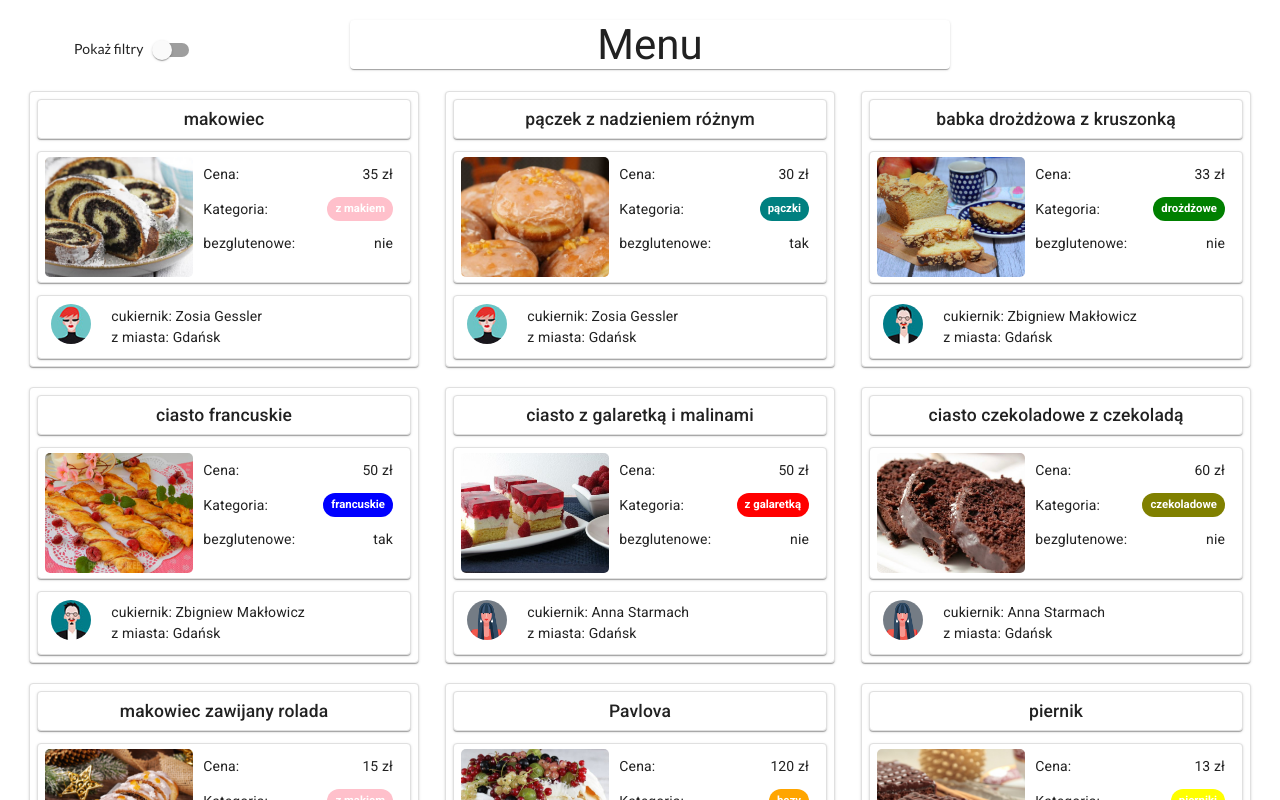
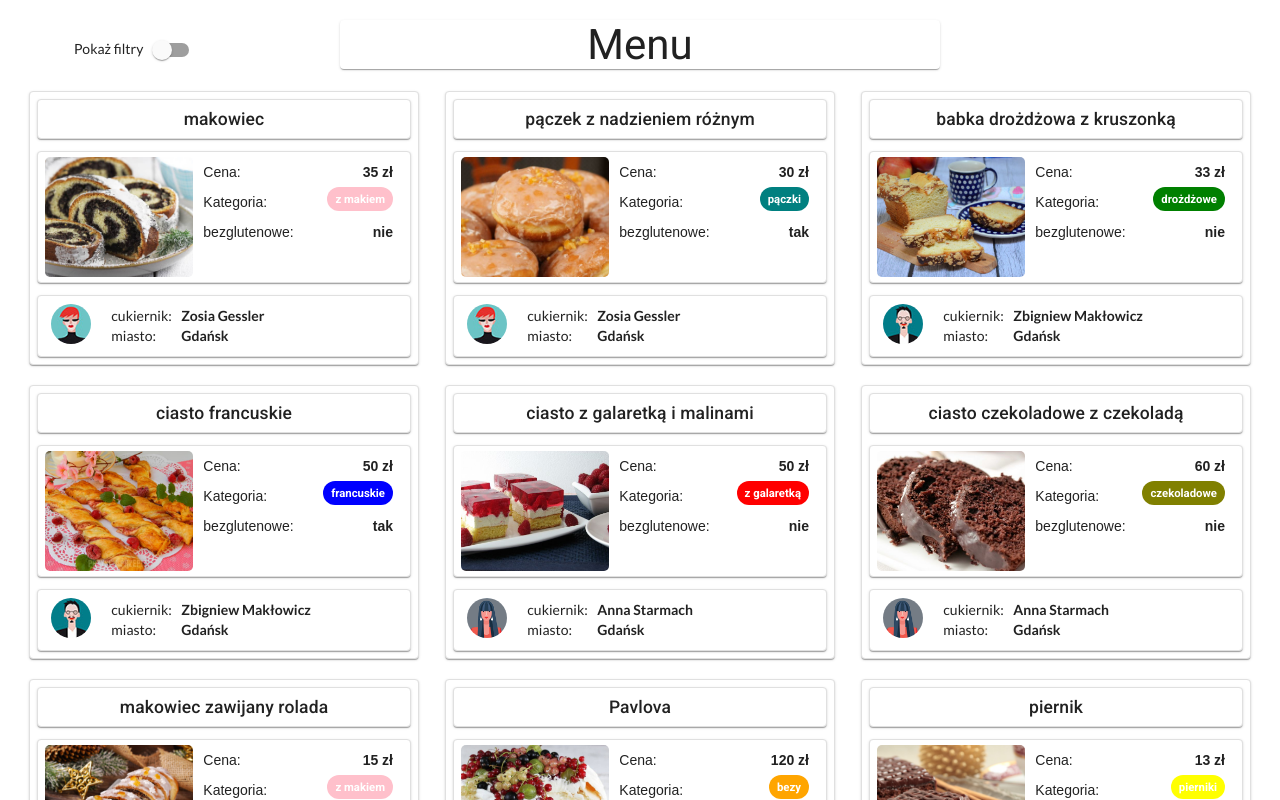
Before and after one commit to infoshareacademy/jfdz12-no-problem-app, a React (Create React App) app: page / in a window 1280 px wide. Shown: the top 800 px of the page. Built offline with nearby package versions, Linux system fonts and the light colour scheme.

Commit message:
refactor cook label

```diff
--- a/src/cakes/CakeCard.js
+++ b/src/cakes/CakeCard.js
@@ -31,12 +31,12 @@ class CakeCard extends React.Component{
                                 </Grid>
                                 <Grid item xs={7} className = {classes.gridPaddingRight}>
                                     <Grid item xs container justify='space-between' className = {classes.data}>
-                                            <Typography variant="subtitle1" > Cena: </Typography>
-                                            <Typography variant="subtitle1" > {price} zł </Typography>
+                                            <div className={classes.cCardLabelTitle} > Cena: </div>
+                                            <div className={classes.cCardLabelText} > {price} zł </div>
                                     </Grid>
                                     <Grid item xs>
                                         <Grid item xs container justify='space-between' className = {classes.data}>
-                                            <Typography variant="subtitle1" >Kategoria: </Typography>
+                                            <div className={classes.cCardLabelTitle} >Kategoria: </div>
                                             <Chip   label = {type.name}
                                                     size = 'small'
                                                     clickable = {false}
@@ -47,8 +47,8 @@ class CakeCard extends React.Component{
                                         </Grid>
                                     </Grid>
                                     <Grid item xs container justify='space-between' className = {classes.data} >
-                                        <Typography variant="subtitle1"> bezglutenowe: </Typography>
-                                        <Typography variant="subtitle1"> {glutenFree ? ' tak': ' nie'} </Typography>
+                                        <div className={classes.cCardLabelTitle}> bezglutenowe: </div>
+                                        <div className={classes.cCardLabelText}> {glutenFree ? ' tak': ' nie'} </div>
                                     </Grid>
                                 </Grid>
                             </Grid>
--- a/src/cakes/CakeStyles.js
+++ b/src/cakes/CakeStyles.js
@@ -11,7 +11,7 @@ export const styles= {
         height: '120px',
     },
     data:{
-        padding:'5px 10px',
+        padding:'0px 10px',
     },
 
     gridPaddingLeft:{
@@ -23,6 +23,19 @@ export const styles= {
     typeLabel:{
         color: 'white',
         fontWeight: 'bold',
+        padding: '7px 0px',
+    },
+    cCardLabelTitle:{
+        fontSize: '14px',
+        textAlign: 'center',
+        alignSelf:'center',
+        padding: '7px 0px',
+    },
+    cCardLabelText: {
+        alignSelf:'center',
+        fontSize: '14px',
+        fontWeight: 'bold',
+        textAlign: 'center',
     },
     fCardHeader: {
         padding: '20px 10px',
--- a/src/cakes/CookLabel.js
+++ b/src/cakes/CookLabel.js
@@ -1,5 +1,5 @@
 import React from 'react';
-import {Grid, Avatar, Typography,withStyles } from '@material-ui/core';
+import {Grid, Avatar, withStyles } from '@material-ui/core';
 
 const styles= {
     avatar:{
@@ -8,6 +8,15 @@ const styles= {
 
     data:{
         padding: '5px 10px',
+    },
+    labelTitle:{
+        fontSize: '14px',
+        width: '70px',
+        textAlign: 'left',
+    },
+    labelSubTitle:{
+        fontSize: '14px',
+        fontWeight: 'bold',
     },
 }
 
@@ -19,15 +28,17 @@ function CookLabel(props){
         return <>
             <Grid container item xs >
 
-                <Grid item xs = {2} container justify='center' className={classes.avatar}>
+                <Grid item xs = {2} md={2} container justify='center' className={classes.avatar}>
                     <Avatar src={cook.avatar} variant="circle" />
                 </Grid>
                 <Grid item container xs direction='column' className={classes.data}>
-                    <Grid item container xs  >
-                        <Typography>cukiernik: {cook.name} {cook.surname}</Typography>
+                    <Grid item container xs >
+                        <div className = {classes.labelTitle}>cukiernik: </div>
+                        <div className = {classes.labelSubTitle}>{cook.name} {cook.surname}</div>
                     </Grid>
                     <Grid item container xs >
-                        <Typography>z miasta: {cook.location.city}</Typography>
+                        <span className = {classes.labelTitle}>miasto: </span>
+                        <span className = {classes.labelSubTitle}>{cook.location.city}</span>
                     </Grid>
                 </Grid>
             </Grid>
--- a/src/cakes/filter/CakeFilters.js
+++ b/src/cakes/filter/CakeFilters.js
@@ -2,7 +2,7 @@ import React from 'react';
 import { Checkbox, Grid, Box, FormControlLabel } from '@material-ui/core';
 import FilterDropdown from './FilterDropdown';
 import FilterInput from './FilterInput';
-import {styleFilter} from './FilterStyle';
+import {filterStyle} from './FilterStyle';
 import {FilterButton} from '../FilterButton';
 
 
@@ -44,12 +44,11 @@ class CakeFilters extends React.Component{
 
         return <>
             <Grid container
-                    spacing={2}
                     justify='center'
                     alignContent='center'
-                    style = {styleFilter.Grid}>
+                    style = {filterStyle.Grid}>
 
-                <Box style = {styleFilter.Box}  >
+                <Box style = {filterStyle.Box}  >
 
                     <FilterInput
                         value={this.props.filterCakeName}
@@ -76,7 +75,7 @@ class CakeFilters extends React.Component{
                      />
 
                     <FormControlLabel
-                        style= {styleFilter.FormControlLabel}
+                        style= {filterStyle.FormControlLabel}
                         control={
                             <Checkbox label=''
                                     checked = {this.props.checkboxChecked}
--- a/src/cakes/filter/FilterDropdown.js
+++ b/src/cakes/filter/FilterDropdown.js
@@ -95,7 +95,7 @@ class FilterDropdown extends React.Component {
                                     label = {type.name}
                                     size = 'small'
                                     variant = 'outlined'
-                                    style = {{color: type.color, border: `1px solid ${type.color}`}}
+                                    style = {{border: `1px solid ${type.color}`}}
                                     className = {classes.chip}
                                 />
                                 )}
--- a/src/cakes/filter/FilterStyle.js
+++ b/src/cakes/filter/FilterStyle.js
@@ -1,4 +1,4 @@
-export const styleFilter = {
+export const filterStyle = {
 
     Box: {
         display: 'flex',
--- a/src/cakes/filterAll/FilterAll.js
+++ b/src/cakes/filterAll/FilterAll.js
@@ -44,7 +44,7 @@ class FilterAll extends React.Component{
 
         return (<>
             <Grid   container
-                    spacing={2}
+
                     justify='center'
                     alignContent='center'
                     className = {classes.grid}
--- a/src/cakes/filterAll/FilterAllStyle.js
+++ b/src/cakes/filterAll/FilterAllStyle.js
@@ -29,7 +29,7 @@ export const styles={
         border: "0.5px solid",
     },
     grid:{
-        margin: '10px',
+        margin: '10px 0px',
     },
     input: {
         marginLeft: '10px',
--- a/src/cakes/filterAll/RenderTypesMenu.js
+++ b/src/cakes/filterAll/RenderTypesMenu.js
@@ -30,7 +30,7 @@ export class RenderTypesMenu extends React.Component{
                             disableRipple
                         />
                     </ListItemIcon>
-                    <div style = {{color: type.color}}>{type.name}</div>
+                    <div >{type.name}</div>
                 </MenuItem>
                 ))
             }
--- a/src/menu/Menu.js
+++ b/src/menu/Menu.js
@@ -6,11 +6,9 @@ export function Menu(){
         <div>
             <Grid container
                     item
-                    xs={12}
-                    spacing={2}
                     justify='center'
                     alignContent='center'
-                    style={{margin: '10px', padding: '10px'}}
+                    style={{margin: '10px 0px', padding: '10px'}}
             >
                 <Paper style={{width: '600px'}}>
                     <Typography variant='h3'> Menu </Typography>
```
